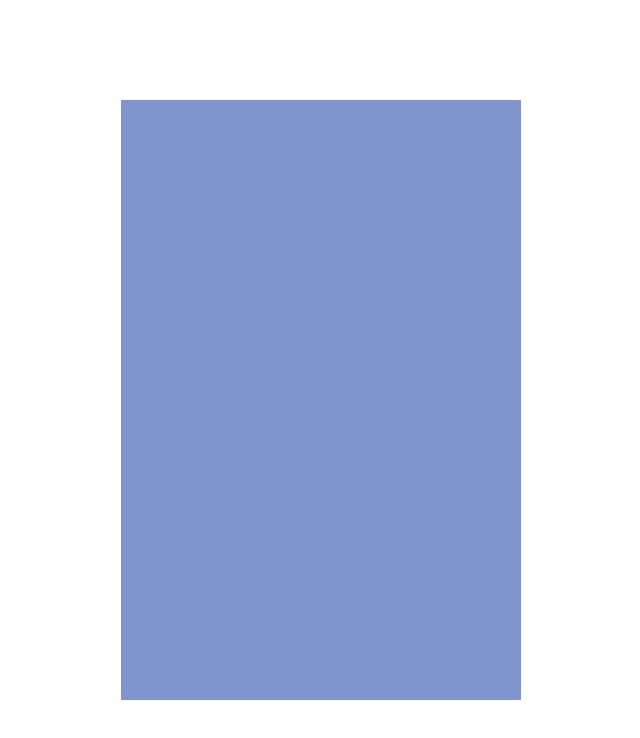
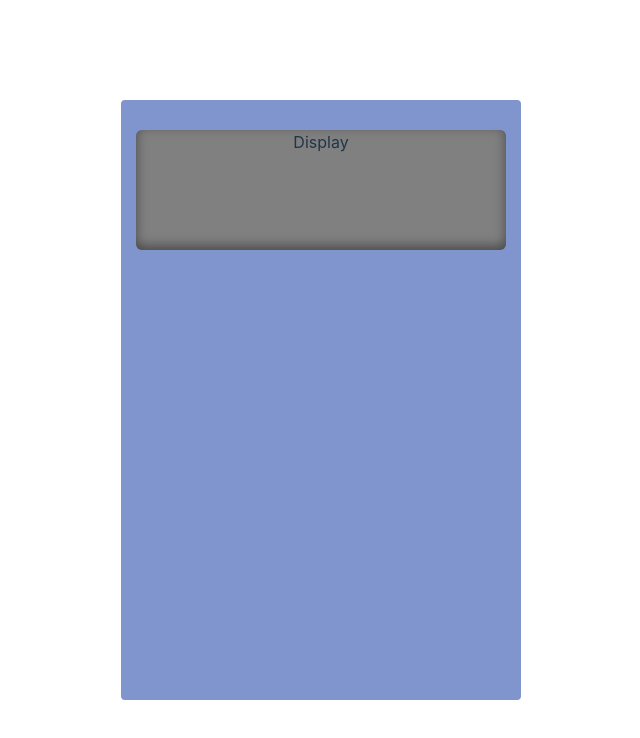
Before and after one commit to Kanem96/calculator-project, a React (Vite) app: page / in a window 1280 px wide. Shown: the top 738 px of the page, without its empty margins (319-959 px from the left). Built offline with nearby package versions, Linux system fonts and the light colour scheme.

Commit message:
added display to calculator

```diff
--- a/package.json
+++ b/package.json
@@ -16,7 +16,7 @@
     "@types/react": "^18.0.28",
     "@types/react-dom": "^18.0.11",
     "@vitejs/plugin-react": "^3.1.0",
-    "typescript": "^4.9.3",
+    "typescript": "^4.9.5",
     "vite": "^4.2.0"
   }
 }
--- a/src/App.css
+++ b/src/App.css
@@ -10,4 +10,13 @@
   background: rgb(128, 149, 205);
   width: 400px;
   height: 600px;
+  border-radius: 6px;
 }
+
+.display {
+  background: grey;
+  margin: 30px 15px 10px 15px;
+  height: 120px;
+  box-shadow: inset 0 -4px 12px rgb(73, 73, 73);
+  border-radius: 6px;
+}
--- a/src/components /CalculatorContainer.tsx
+++ b/src/components /CalculatorContainer.tsx
@@ -1,8 +1,10 @@
 import { FunctionComponent } from "react";
+import Display from "./Display";
 
 const CalculatorContainer: FunctionComponent = () => {
     return (
         <section className="container">
+            <Display />
         </section>
     )
 }
--- /dev/null
+++ b/src/components /Display.tsx
@@ -0,0 +1,9 @@
+import { FunctionComponent } from 'react'
+
+const Display: FunctionComponent = () => {
+  return (
+    <div className='display'>Display</div>
+  )
+}
+
+export default Display
```
Also changed, not shown: 1 other file (tests, documents, lock files or other folders).
